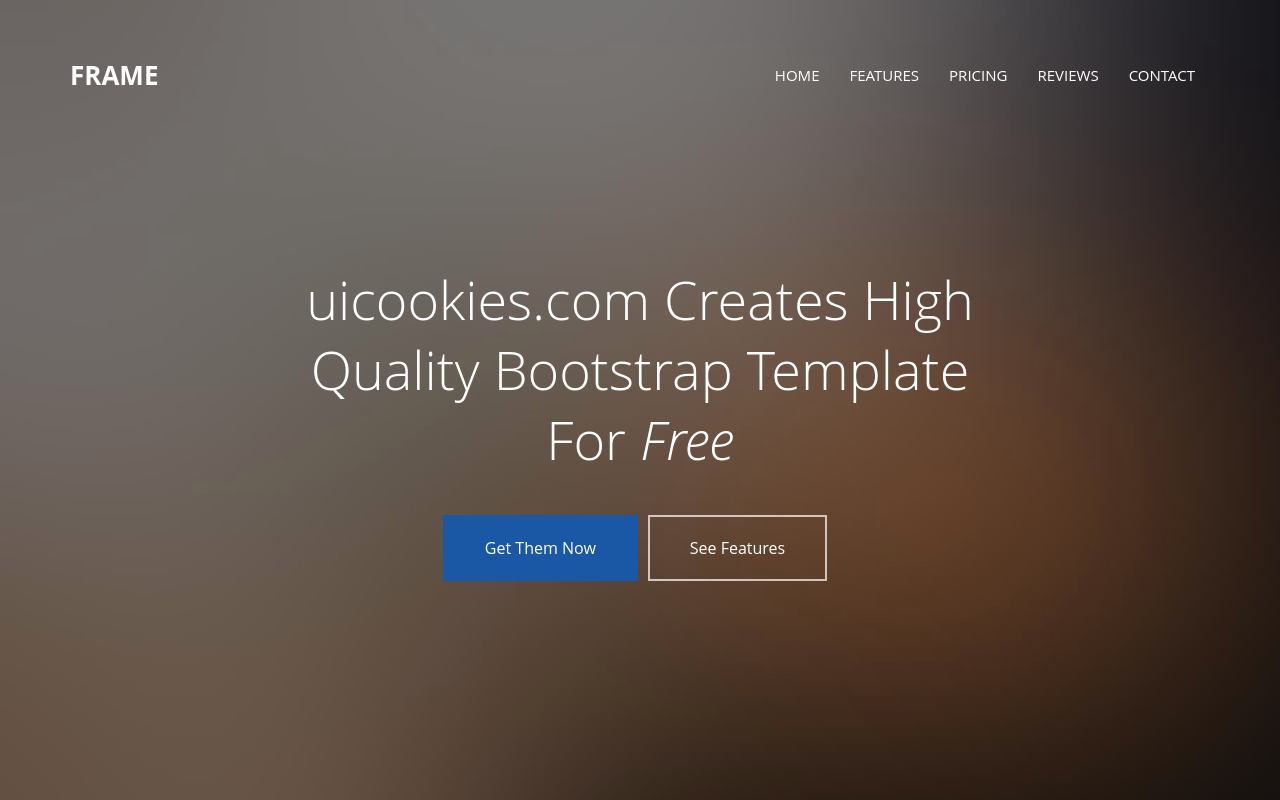
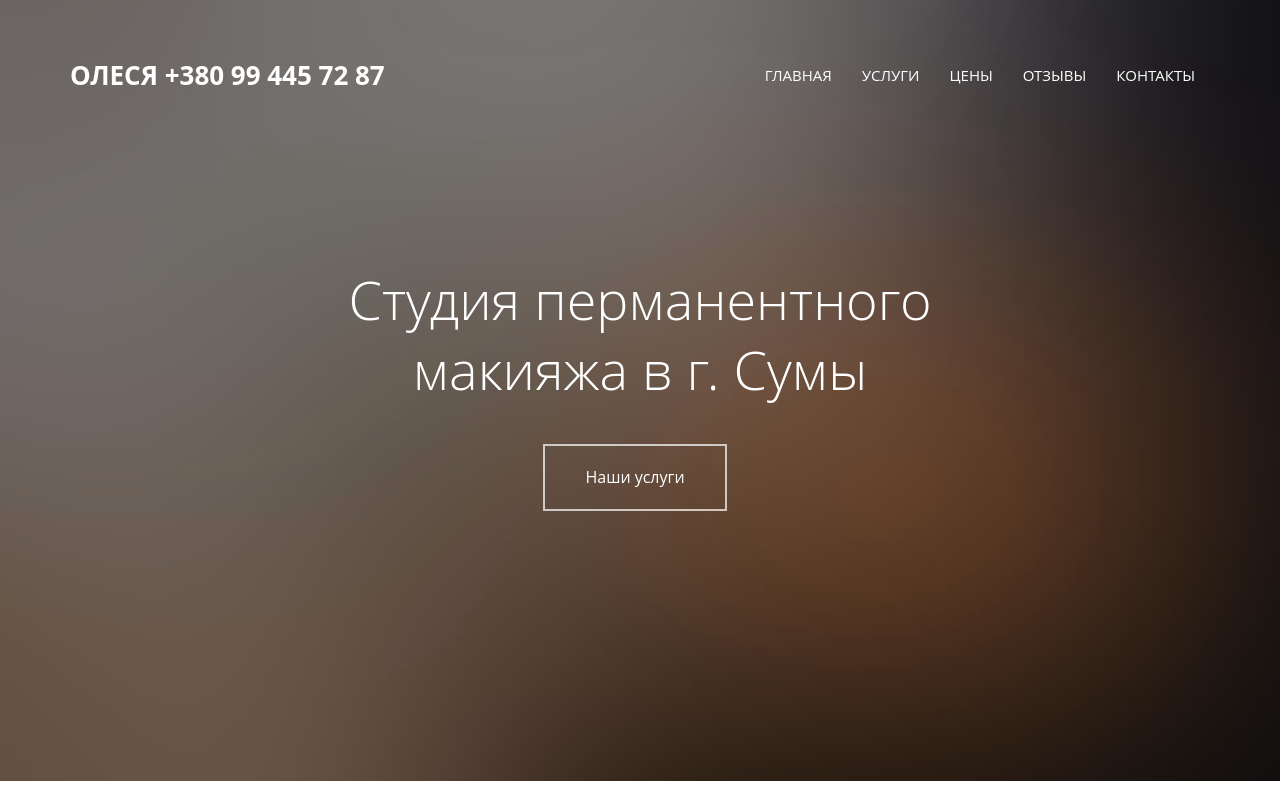
Before and after one commit to pragmasoft-ukraine/makeup-site, a website: page index.html in a window 1280 px wide. Shown: the top 800 px of the page. Drawn offline with Linux system fonts and the light colour scheme; files whose address does not match are found by name.

Commit message:
changed title, keywords, menu

```diff
--- a/index.html
+++ b/index.html
@@ -3,9 +3,9 @@
   <head>
     <meta charset="utf-8">
     <meta name="viewport" content="width=device-width, initial-scale=1">
-    <title>uiCookies:Frame &mdash; Free Bootstrap Theme, Free HTML5 Template, Free Responsive Bootstrap Website Template</title>
-    <meta name="description" content="Free Bootstrap Theme by uicookies.com">
-    <meta name="keywords" content="Free website templates, Free bootstrap themes, Free template, Free bootstrap, Free website template">
+    <title>Олеся &mdash; Студия перманентного макияжа в г. Сумы</title>
+    <meta name="description" content="Олеся - Студия перманентного макияжа в г. Сумы ">
+    <meta name="keywords" content="Олеся, Сумы, студия, перманентный, макияж, татуаж, бровей, век, губ, наращивание, ресниц, волос">
 
     <link rel="stylesheet" href="css/styles-merged.css">
     <link rel="stylesheet" href="css/style.min.css">
@@ -28,28 +28,28 @@
             <span class="icon-bar"></span>
             <span class="icon-bar"></span>
           </button>
-          <a class="navbar-brand" href="index.html" title="uiCookies:Frame">Frame</a>
+          <a class="navbar-brand" href="tel:+380994457287" title="Звоните: Олеся +380 99 445 72 87">Олеся +380 99 445 72 87</a>
         </div>
 
         <div id="navbar-collapse" class="navbar-collapse collapse">
           <ul class="nav navbar-nav navbar-right">
-            <li class="active"><a href="#" data-nav-section="home">Home</a></li>
-            <li><a href="#" data-nav-section="features">Features</a></li>
-            <li><a href="#" data-nav-section="pricing">Pricing</a></li>
-            <li><a href="#" data-nav-section="reviews">Reviews</a></li>
-            <li><a href="#" data-nav-section="contact">Contact</a></li>
+            <li class="active"><a href="#" data-nav-section="home">Главная</a></li>
+            <li><a href="#" data-nav-section="features">Услуги</a></li>
+            <li><a href="#" data-nav-section="pricing">Цены</a></li>
+            <li><a href="#" data-nav-section="reviews">Отзывы</a></li>
+            <li><a href="#" data-nav-section="contact">Контакты</a></li>
           </ul>
         </div>
       </div>
     </nav>
 
-    <section class="probootstrap-hero prohttp://localhost/probootstrap/frame/#featuresbootstrap-slant" style="background-image: url(img/image_1.jpg);" data-section="home" data-stellar-background-ratio="0.5">
+    <section class="probootstrap-hero probootstrap-slant" style="background-image: url(img/image_1.jpg);" data-section="home" data-stellar-background-ratio="0.5">
       <div class="container">
         <div class="row intro-text">
           <div class="col-md-8 col-md-offset-2 text-center">
-            <h1 class="probootstrap-heading probootstrap-animate">uicookies.com Creates High Quality Bootstrap Template For <em>Free</em></h1>
+            <h1 class="probootstrap-heading probootstrap-animate">Студия перманентного макияжа в г. Сумы</h1>
             <div class="probootstrap-subheading center">
-              <p class="probootstrap-animate"><a href="https://uicookies.com/" target="_blank" role="button" class="btn btn-primary">Get Them Now</a><a href="#features" class="btn btn-default smoothscroll" role="button">See Features</a></p>
+              <p class="probootstrap-animate"><a href="#features" class="btn btn-default smoothscroll" role="button">Наши услуги</a></p>
             </div>
           </div>
         </div>
```
Also changed, not shown: 8 other files.
